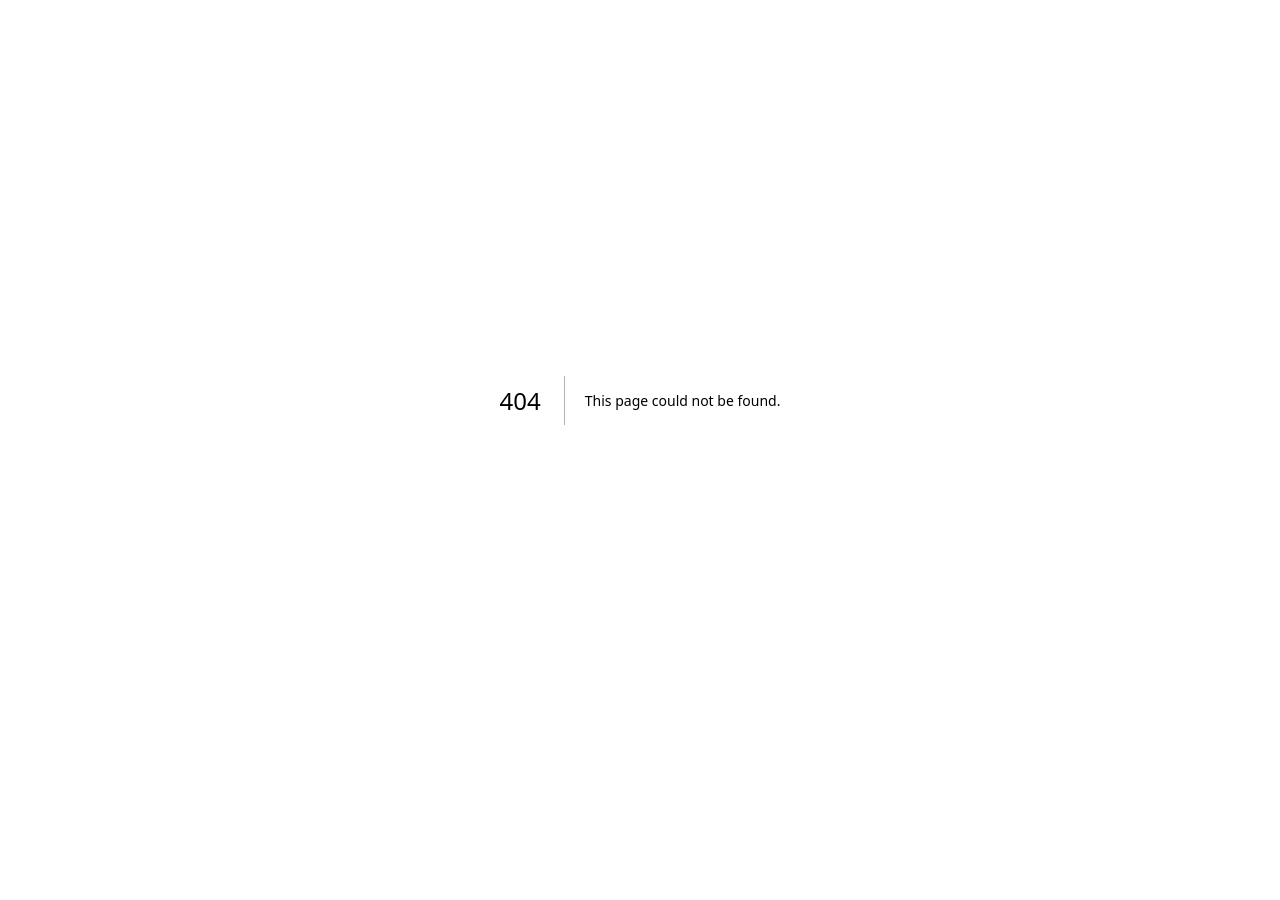
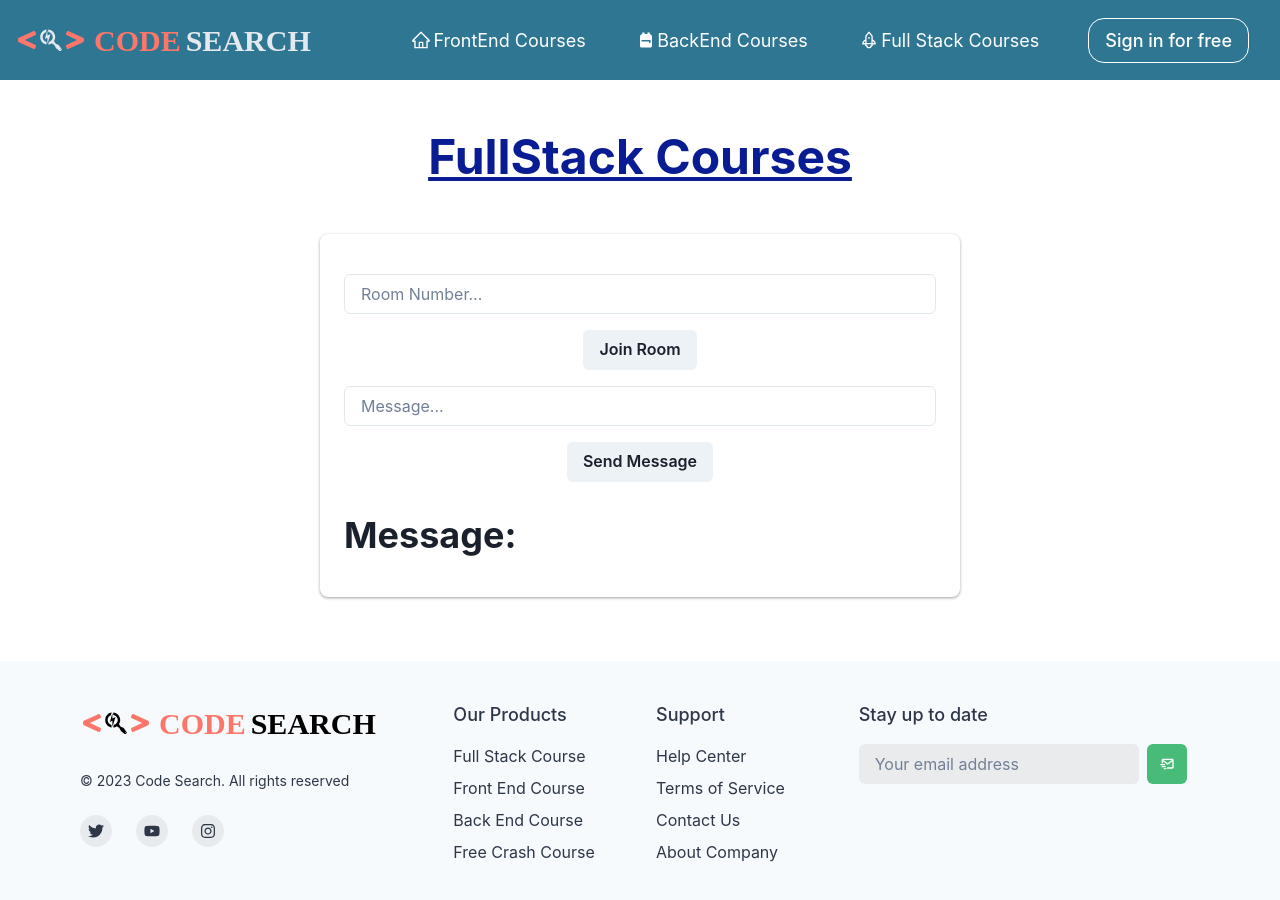
Before and after one commit to vaibhav-mougha/WebCourses, a Next.js app in the folder frontend/hackathon/: page /technicalconsultant in a window 1280 px wide. Before the commit this address had no page. Shown: the top 900 px of the page. Before the commit the page ends 800 px from the top, so only its background shows below. Built offline with nearby package versions, Linux system fonts and the light colour scheme; no server answers.

Commit message:
added socket.io

```diff
--- a/frontend/hackathon/package.json
+++ b/frontend/hackathon/package.json
@@ -24,6 +24,7 @@
     "react": "18.2.0",
     "react-dom": "18.2.0",
     "react-icons": "^4.7.1",
+    "socket.io-client": "^4.5.4",
     "typescript": "4.9.4"
   }
 }
--- /dev/null
+++ b/frontend/hackathon/src/pages/technicalconsultant/index.js
@@ -0,0 +1,88 @@
+import "./techSupp.css";
+import io from "socket.io-client";
+import { useEffect, useState } from "react";
+import { Box, Button, Input, Heading, Text } from "@chakra-ui/react";
+
+const socket = io.connect("http://localhost:3001");
+
+function techSupp() {
+  //Room State
+  const [room, setRoom] = useState("");
+
+  // Messages States
+  const [message, setMessage] = useState("");
+  const [messageReceived, setMessageReceived] = useState("");
+
+  const joinRoom = () => {
+    if (room !== "") {
+      socket.emit("join_room", room);
+    }
+    console.log(room)
+  };
+
+  const sendMessage = () => {
+    socket.emit("send_message", { message, room });
+    console.log({ message });
+  };
+
+  useEffect(() => {
+    socket.on("receive_message", (data) => {
+      // alert(data.message)
+      setMessageReceived(data.message);
+    });
+  }, [socket]);
+
+  return (
+    <Box className="techSupp" mb="4rem">
+      <Heading
+        fontSize={{ base: "4xl", md: "5xl", lg: "5xl" }}
+        color="#0A1C93"
+        fontFamily={"body"}
+        mt="3rem"
+        mb="1rem"
+        display="flex"
+        justifyContent="center"
+        alignItems="center"
+        textDecoration="underline"
+      >
+        FullStack Courses
+      </Heading>
+
+      <Box
+        maxW={"640px"}
+        w={"full"}
+        //   bg={useColorModeValue("white", "gray.900")}
+        boxShadow={
+          "rgba(60, 64, 67, 0.3) 0px 1px 2px 0px, rgba(60, 64, 67, 0.15) 0px 1px 3px 1px"
+        }
+        rounded={"lg"}
+        p={6}
+        textAlign={"center"}
+        margin="auto"
+        // border="1px solid black"
+        mt="3rem"
+      >
+        <Input
+          placeholder="Room Number..."
+          onChange={(event) => {
+            setRoom(event.target.value);
+          }}
+          mt="1rem"
+        />
+        <Button onClick={joinRoom}  mt="1rem"> Join Room</Button>
+        <Input
+          placeholder="Message..."
+          onChange={(event) => {
+            setMessage(event.target.value);
+          }}
+          mt="1rem"
+        />
+        <Button onClick={sendMessage} mt="1rem"> Send Message</Button>
+        <Heading textAlign="left" mt="2rem"> Message:</Heading>
+        <Text textAlign="left" mt="1rem" fontSize="1.5rem">{messageReceived}</Text>
+      </Box>
+    </Box>
+  );
+}
+
+export default techSupp;
--- /dev/null
+++ b/frontend/hackathon/src/pages/technicalconsultant/techSupp.css
@@ -0,0 +1,38 @@
+.App {
+    text-align: center;
+  }
+
+  .App-logo {
+    height: 40vmin;
+    pointer-events: none;
+  }
+
+  @media (prefers-reduced-motion: no-preference) {
+    .App-logo {
+      animation: App-logo-spin infinite 20s linear;
+    }
+  }
+
+  .App-header {
+    background-color: #282c34;
+    min-height: 100vh;
+    display: flex;
+    flex-direction: column;
+    align-items: center;
+    justify-content: center;
+    font-size: calc(10px + 2vmin);
+    color: white;
+  }
+
+  .App-link {
+    color: #61dafb;
+  }
+
+  @keyframes App-logo-spin {
+    from {
+      transform: rotate(0deg);
+    }
+    to {
+      transform: rotate(360deg);
+    }
+  }
```
Also changed, not shown: frontend/hackathon/Components/HomeSection/Homepage.tsx (+8 -0 lines), 1 other file (tests, documents, lock files or other folders).
